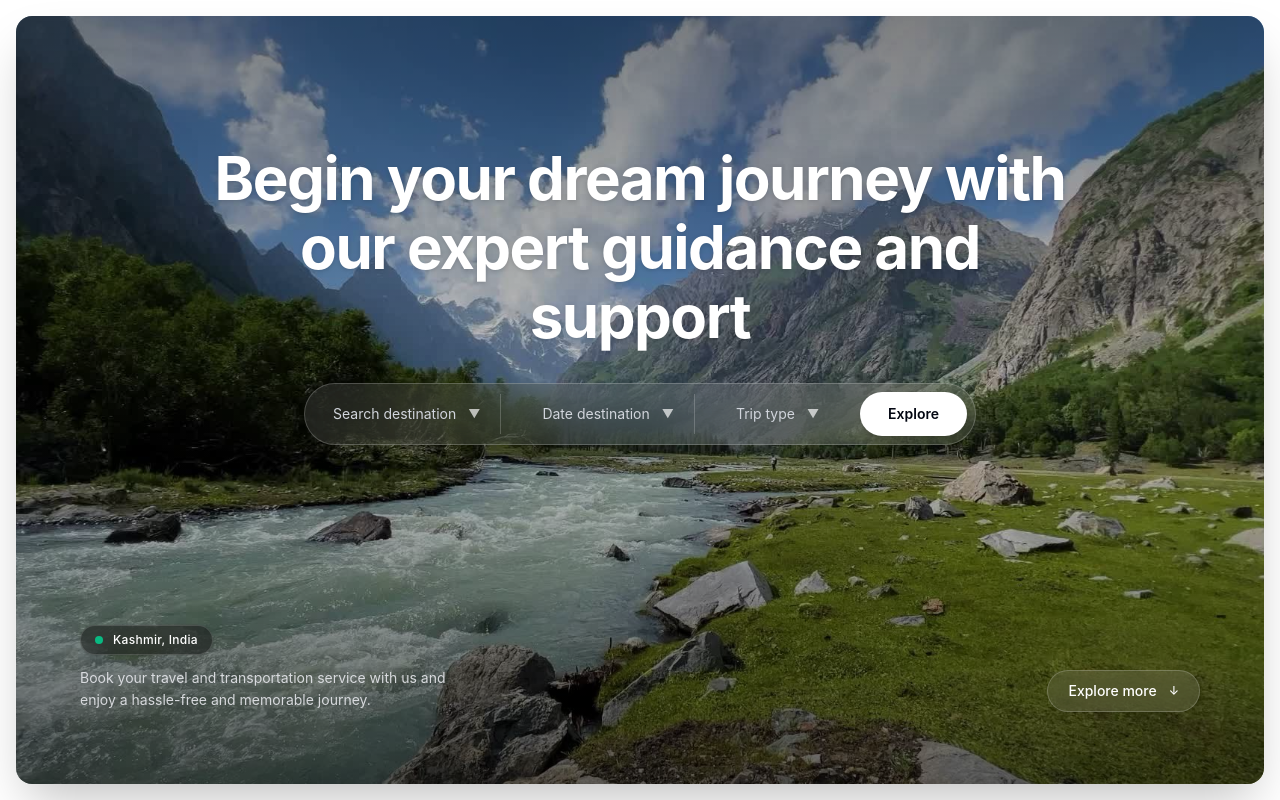
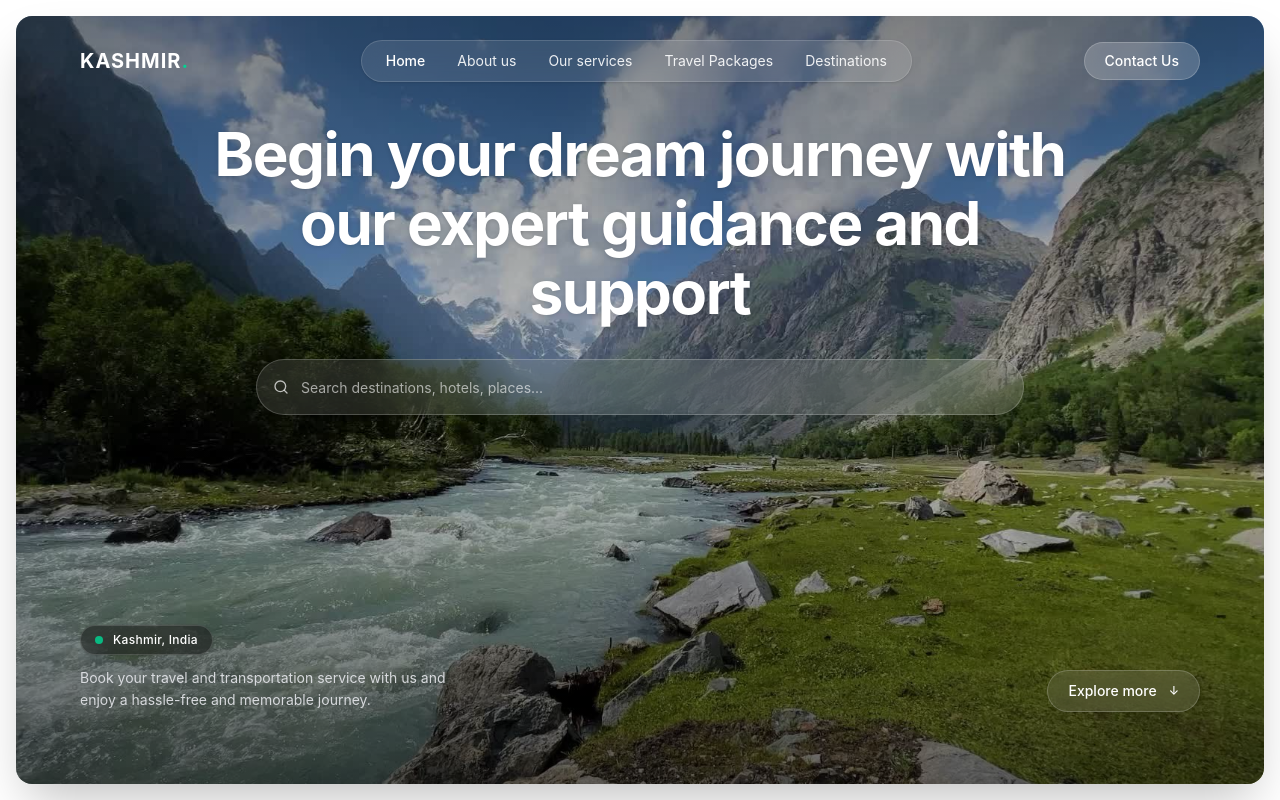
Before and after one commit to joydeep-07/plan-my-trip, a React (Vite) app: page / in a window 1280 px wide. Shown: the top 800 px of the page. Built offline with nearby package versions, Linux system fonts and the light colour scheme.

Commit message:
Navbar and search created

```diff
--- a/package.json
+++ b/package.json
@@ -13,6 +13,7 @@
     "@studio-freight/lenis": "^1.0.42",
     "@tailwindcss/vite": "^4.3.3",
     "lenis": "^1.3.26",
+    "lucide-react": "^1.45.0",
     "react": "^19.2.8",
     "react-dom": "^19.2.8",
     "tailwindcss": "^4.3.3"
--- a/src/components/Hero.tsx
+++ b/src/components/Hero.tsx
@@ -1,4 +1,6 @@
 import kashmir from "../assets/images/kashmir.jpg";
+import Navbar from "../layouts/Navbar";
+import Search from "./Search";
 
 const Hero = () => {
   return (
@@ -16,32 +18,19 @@ const Hero = () => {
           {/* Cinematic Gradient Overlays */}
           <div className="absolute inset-0 bg-gradient-to-b from-black/50 via-black/20 to-black/60"></div>
 
+          {/* Navbar Positioned Properly Over the Hero Container */}
+          <Navbar />
+
           {/* Hero Content Container */}
-          <div className="relative z-10 flex flex-col justify-between h-full p-6 md:p-12 lg:p-16 text-white box-border">
+          <div className="relative z-10 flex flex-col justify-between h-full p-6 md:p-12 lg:p-16 text-white box-border pt-24 md:pt-28">
             {/* Top/Middle Section: Main Heading & Glass Search Bar */}
-            <div className="flex flex-col items-center text-center mt-12 md:mt-16">
+            <div className="flex flex-col items-center text-center mt-6 md:mt-10">
               <h1 className="text-3xl md:text-5xl lg:text-6xl font-bold tracking-tight max-w-4xl leading-[1.15] mb-8 drop-shadow-sm">
                 Begin your dream journey with our expert guidance and support
               </h1>
 
               {/* Refined Glassmorphism Search Bar */}
-              <div className="flex flex-col md:flex-row items-center justify-between bg-white/10 backdrop-blur-xl p-2 rounded-2xl md:rounded-full border border-white/20 text-sm max-w-2xl w-full shadow-lg gap-2 md:gap-0">
-                <div className="px-5 py-2.5 text-white/90 md:border-r border-white/20 flex items-center justify-between gap-3 w-full md:w-auto cursor-pointer hover:text-white transition">
-                  <span className="text-gray-300">Search destination</span>
-                  <span className="text-xs opacity-75">▼</span>
-                </div>
-                <div className="px-5 py-2.5 text-white/90 md:border-r border-white/20 flex items-center justify-between gap-3 w-full md:w-auto cursor-pointer hover:text-white transition">
-                  <span className="text-gray-300">Date destination</span>
-                  <span className="text-xs opacity-75">▼</span>
-                </div>
-                <div className="px-5 py-2.5 text-white/90 flex items-center justify-between gap-3 w-full md:w-auto cursor-pointer hover:text-white transition">
-                  <span className="text-gray-300">Trip type</span>
-                  <span className="text-xs opacity-75">▼</span>
-                </div>
-                <button className="bg-white text-gray-950 font-semibold px-7 py-3 rounded-xl md:rounded-full hover:bg-gray-100 hover:scale-[1.02] active:scale-[0.98] transition-all shadow-md w-full md:w-auto">
-                  Explore
-                </button>
-              </div>
+             <Search/>
             </div>
 
             {/* Bottom Section: Location, Subtext, and Explore More */}
--- /dev/null
+++ b/src/components/Search.tsx
@@ -0,0 +1,42 @@
+import React from "react";
+import { Search as SearchIcon } from "lucide-react";
+
+interface SearchProps {
+  value: string;
+  onChange: (value: string) => void;
+  onSubmit?: () => void;
+  placeholder?: string;
+  className?: string;
+}
+
+const Search: React.FC<SearchProps> = ({
+  value,
+  onChange,
+  onSubmit,
+  placeholder = "Search destinations, hotels, places...",
+  className = "",
+}) => {
+  const handleSubmit = (e: React.FormEvent<HTMLFormElement>) => {
+    e.preventDefault();
+    onSubmit?.();
+  };
+
+  return (
+    <form
+      onSubmit={handleSubmit}
+      className={`h-14 flex items-center bg-white/10 backdrop-blur-xl px-4 rounded-2xl md:rounded-full border border-white/20 text-sm w-3xl shadow-lg ${className}`}
+    >
+      <SearchIcon className="w-4 h-4 text-white/70 shrink-0" />
+
+      <input
+        type="text"
+        value={value}
+        onChange={(e) => onChange(e.target.value)}
+        placeholder={placeholder}
+        className="w-full h-full bg-transparent outline-none border-none px-3 text-white placeholder:text-white/60"
+      />
+    </form>
+  );
+};
+
+export default Search;
--- /dev/null
+++ b/src/layouts/Navbar.tsx
@@ -0,0 +1,122 @@
+import React, { useState } from "react";
+
+const Navbar = () => {
+  const [isOpen, setIsOpen] = useState(false);
+
+  return (
+    <nav className="absolute top-6 left-0 right-0 z-50 px-6 md:px-12 lg:px-16">
+      <div className="max-w-7xl mx-auto flex items-center justify-between">
+        {/* Logo / Brand Name */}
+        <div className="text-white text-xl font-bold tracking-wider cursor-pointer">
+          KASHMIR<span className="text-emerald-400">.</span>
+        </div>
+
+        {/* Desktop Navigation Links */}
+        <div className="hidden md:flex items-center gap-8 bg-white/10 backdrop-blur-md px-6 py-2.5 rounded-full border border-white/15 text-sm text-white/90 shadow-sm">
+          <a
+            href="#home"
+            className="hover:text-white transition font-medium text-white"
+          >
+            Home
+          </a>
+          <a href="#about" className="hover:text-white/70 transition">
+            About us
+          </a>
+          <a href="#services" className="hover:text-white/70 transition">
+            Our services
+          </a>
+          <a href="#packages" className="hover:text-white/70 transition">
+            Travel Packages
+          </a>
+          <a href="#destinations" className="hover:text-white/70 transition">
+            Destinations
+          </a>
+        </div>
+
+        {/* Right Side Action / Placeholder or CTA */}
+        <div className="hidden md:block">
+          <button className="bg-white/20 hover:bg-white/30 text-white font-medium px-5 py-2 rounded-full border border-white/20 transition backdrop-blur-md text-sm">
+            Contact Us
+          </button>
+        </div>
+
+        {/* Mobile Hamburger Menu Toggle */}
+        <div className="md:hidden flex items-center">
+          <button
+            onClick={() => setIsOpen(!isOpen)}
+            className="text-white focus:outline-none bg-white/10 backdrop-blur-md p-2 rounded-lg border border-white/20"
+          >
+            <svg
+              className="w-6 h-6"
+              fill="none"
+              stroke="currentColor"
+              viewBox="0 0 24 24"
+            >
+              {isOpen ? (
+                <path
+                  strokeLinecap="round"
+                  strokeLinejoin="round"
+                  strokeWidth={2}
+                  d="M6 18L18 6M6 6l12 12"
+                />
+              ) : (
+                <path
+                  strokeLinecap="round"
+                  strokeLinejoin="round"
+                  strokeWidth={2}
+                  d="M4 6h16M4 12h16M4 18h16"
+                />
+              )}
+            </svg>
+          </button>
+        </div>
+      </div>
+
+      {/* Mobile Menu Dropdown */}
+      {isOpen && (
+        <div className="md:hidden absolute top-16 left-6 right-6 bg-gray-900/95 backdrop-blur-xl border border-white/15 rounded-2xl p-6 text-white flex flex-col gap-4 shadow-2xl z-50">
+          <a
+            href="#home"
+            onClick={() => setIsOpen(false)}
+            className="hover:text-emerald-400 transition font-medium"
+          >
+            Home
+          </a>
+          <a
+            href="#about"
+            onClick={() => setIsOpen(false)}
+            className="hover:text-emerald-400 transition text-gray-300"
+          >
+            About us
+          </a>
+          <a
+            href="#services"
+            onClick={() => setIsOpen(false)}
+            className="hover:text-emerald-400 transition text-gray-300"
+          >
+            Our services
+          </a>
+          <a
+            href="#packages"
+            onClick={() => setIsOpen(false)}
+            className="hover:text-emerald-400 transition text-gray-300"
+          >
+            Travel Packages
+          </a>
+          <a
+            href="#destinations"
+            onClick={() => setIsOpen(false)}
+            className="hover:text-emerald-400 transition text-gray-300"
+          >
+            Destinations
+          </a>
+          <button className="bg-white text-gray-950 font-semibold py-2.5 rounded-xl mt-2 text-center">
+            Contact Us
+          </button>
+        </div>
+      )}
+    </nav>
+  );
+};
+
+export default Navbar;
```
Also changed, not shown: src/assets/images/goa.jpg (added), 1 other file (tests, documents, lock files or other folders).
